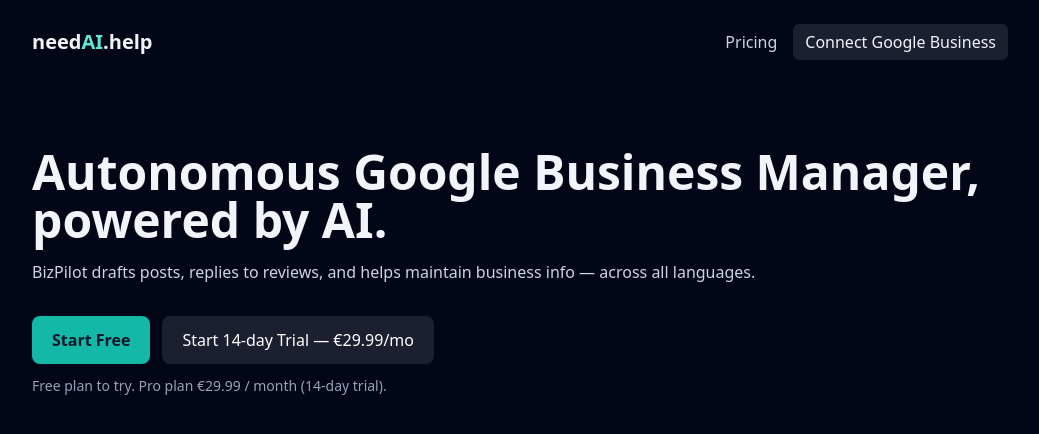
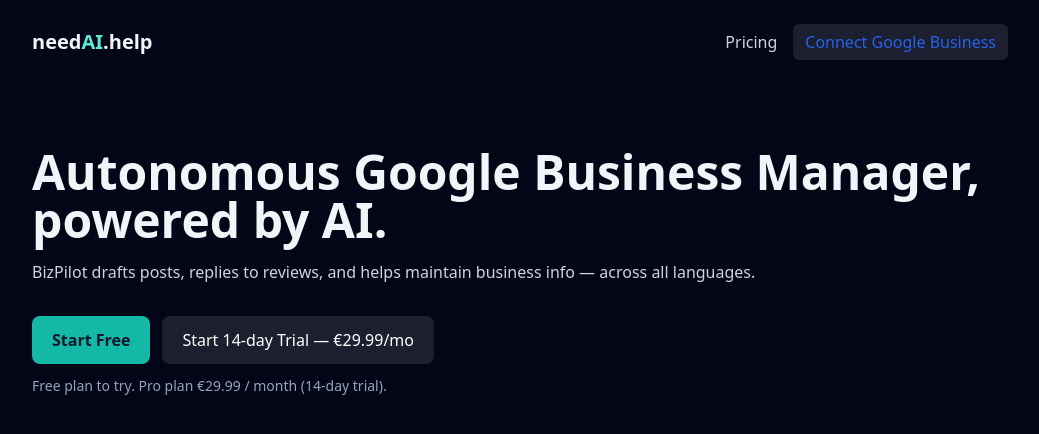
Before and after one commit to boskovasiljevic90/bizpilot, a Next.js app: page / in a window 1280 px wide. Shown: the top 434 px of the page, without its empty margins (120-1159 px from the left). Built offline with nearby package versions, Linux system fonts and the light colour scheme.

Commit message:
Update globals.css

```diff
--- a/styles/globals.css
+++ b/styles/globals.css
@@ -2,8 +2,7 @@
 @tailwind components;
 @tailwind utilities;
 
-/* tamni background koji već koristimo */
-html, body, #__next {
-  height: 100%;
-  background-color: #0f172a; /* slate-950 */
-}
+html, body, #__next { height: 100%; }
+body { @apply bg-white text-gray-900; }
+a { @apply text-blue-600 hover:underline; }
+button:disabled { @apply opacity-50 cursor-not-allowed; }
```
